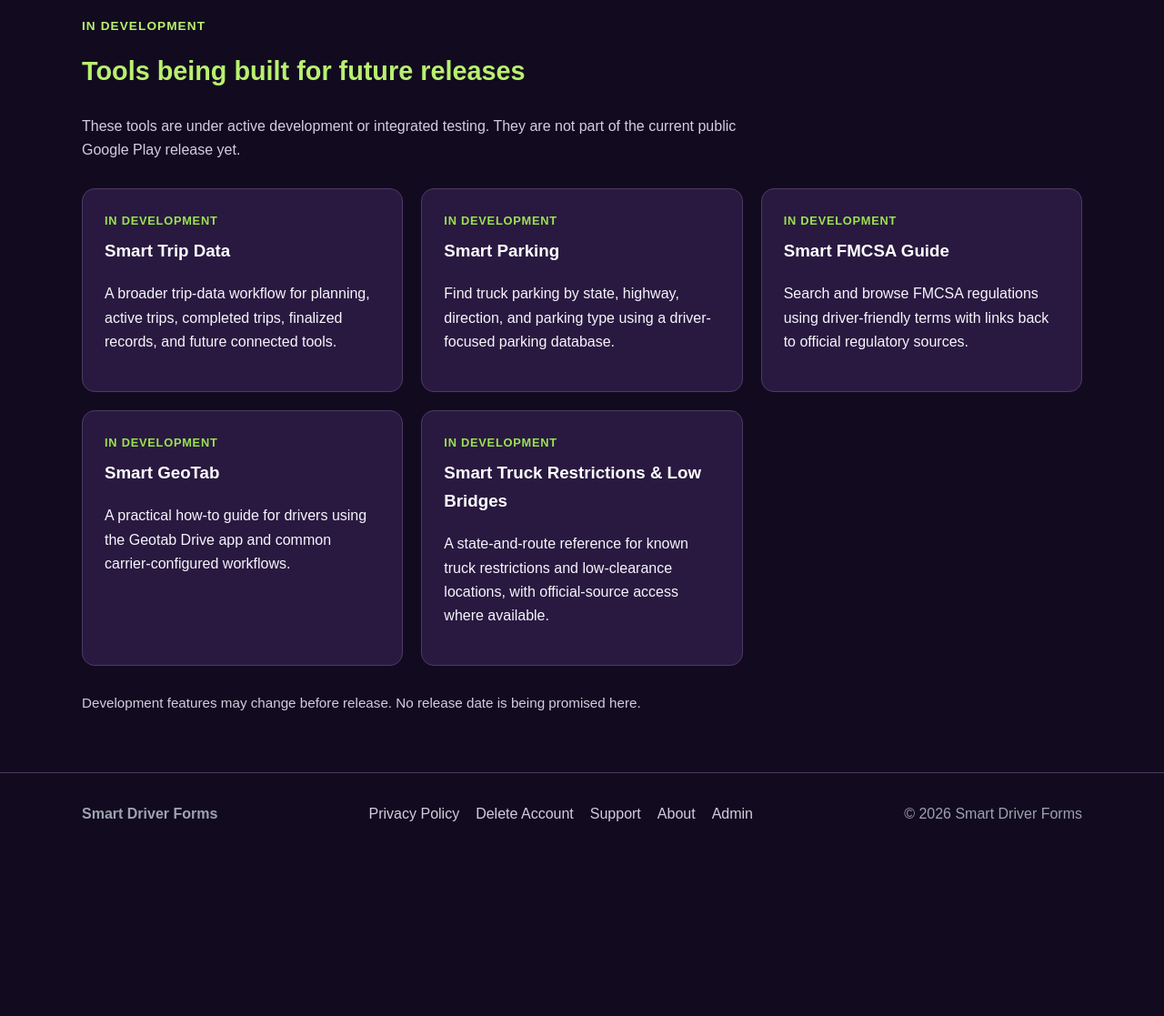
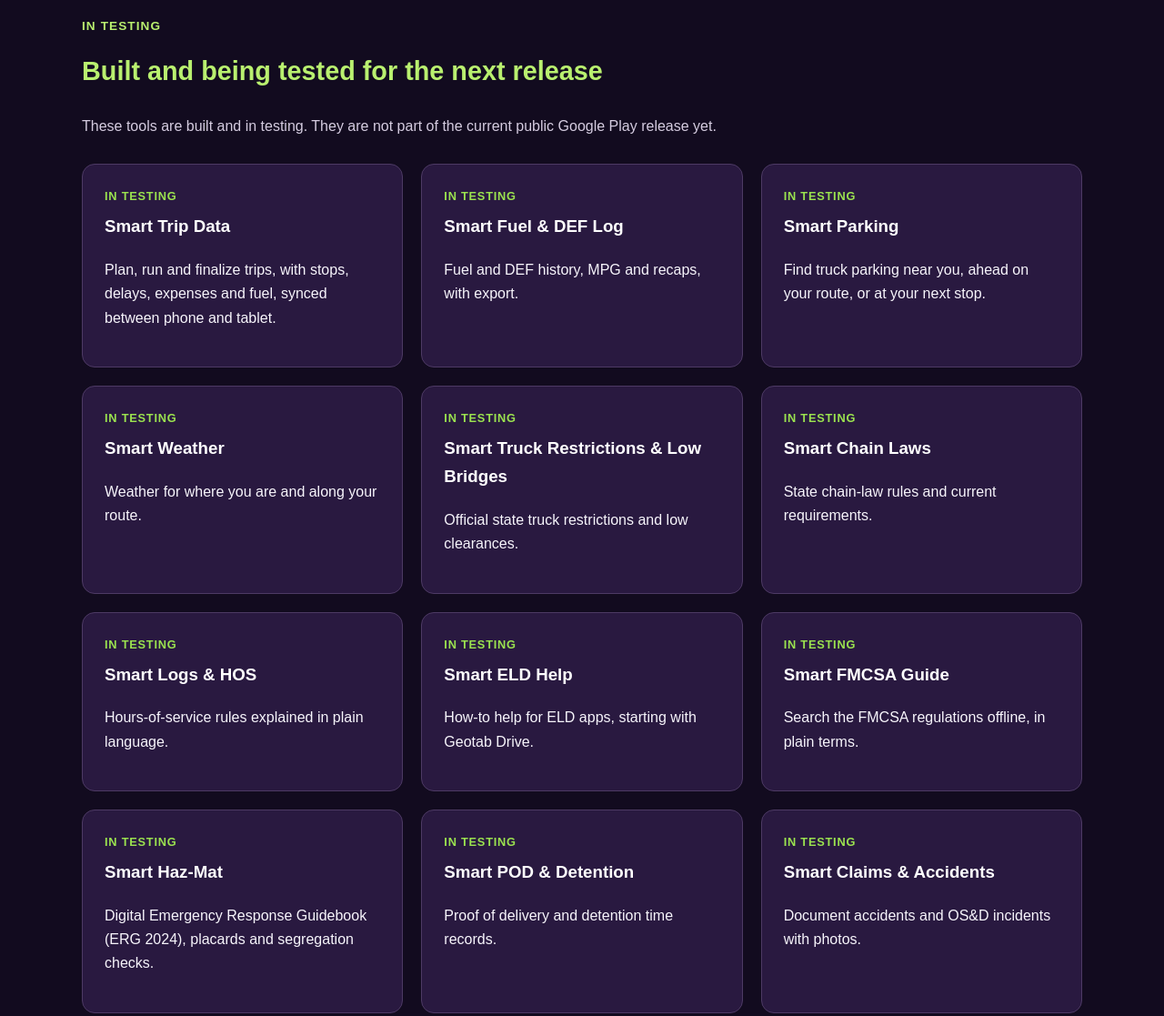
Before and after one commit to SmartDriverForms/website, a plain HTML site: page public/products.html in a window 1280 px wide. Shown: the part 1080-2197 px from the top of the page at 91% size. Before the commit the page ends 2020 px from the top, so only its background shows below. Drawn offline with Linux system fonts and the light colour scheme.

Commit message:
Refresh the Products list: Available now, In testing, Planned
Website audit fix C (owner-approved 2026-11-20).

Co-Authored-By: Claude Opus 5.5 <noreply@anthropic.com>
Claude-Session: https://claude.ai/code/session_01T6qEymqNQrcoFFteC1gw5V

```diff
--- a/public/products.html
+++ b/public/products.html
@@ -102,60 +102,120 @@
 
     <section class="section">
         <div class="container">
-            <p class="eyebrow">In development</p>
-            <h2>Tools being built for future releases</h2>
+            <p class="eyebrow">In testing</p>
+            <h2>Built and being tested for the next release</h2>
             <p class="section-copy">
-                These tools are under active development or integrated testing.
+                These tools are built and in testing.
                 They are not part of the current public Google Play release yet.
             </p>
-
             <div class="card-grid development-grid">
                 <article class="card development-card">
-                    <p class="status status-development">In Development</p>
+                    <p class="status status-development">In Testing</p>
                     <h3>Smart Trip Data</h3>
-                    <p>
-                        A broader trip-data workflow for planning, active trips,
-                        completed trips, finalized records, and future connected tools.
-                    </p>
+                    <p>Plan, run and finalize trips, with stops, delays, expenses and fuel, synced between phone and tablet.</p>
                 </article>
-
                 <article class="card development-card">
-                    <p class="status status-development">In Development</p>
+                    <p class="status status-development">In Testing</p>
+                    <h3>Smart Fuel &amp; DEF Log</h3>
+                    <p>Fuel and DEF history, MPG and recaps, with export.</p>
+                </article>
+                <article class="card development-card">
+                    <p class="status status-development">In Testing</p>
                     <h3>Smart Parking</h3>
-                    <p>
-                        Find truck parking by state, highway, direction, and parking type
-                        using a driver-focused parking database.
-                    </p>
+                    <p>Find truck parking near you, ahead on your route, or at your next stop.</p>
                 </article>
-
                 <article class="card development-card">
-                    <p class="status status-development">In Development</p>
+                    <p class="status status-development">In Testing</p>
+                    <h3>Smart Weather</h3>
+                    <p>Weather for where you are and along your route.</p>
+                </article>
+                <article class="card development-card">
+                    <p class="status status-development">In Testing</p>
+                    <h3>Smart Truck Restrictions &amp; Low Bridges</h3>
+                    <p>Official state truck restrictions and low clearances.</p>
+                </article>
+                <article class="card development-card">
+                    <p class="status status-development">In Testing</p>
+                    <h3>Smart Chain Laws</h3>
+                    <p>State chain-law rules and current requirements.</p>
+                </article>
+                <article class="card development-card">
+                    <p class="status status-development">In Testing</p>
+                    <h3>Smart Logs &amp; HOS</h3>
+                    <p>Hours-of-service rules explained in plain language.</p>
+                </article>
+                <article class="card development-card">
+                    <p class="status status-development">In Testing</p>
+                    <h3>Smart ELD Help</h3>
+                    <p>How-to help for ELD apps, starting with Geotab Drive.</p>
+                </article>
+                <article class="card development-card">
+                    <p class="status status-development">In Testing</p>
                     <h3>Smart FMCSA Guide</h3>
-                    <p>
-                        Search and browse FMCSA regulations using driver-friendly terms
-                        with links back to official regulatory sources.
-                    </p>
+                    <p>Search the FMCSA regulations offline, in plain terms.</p>
                 </article>
-
                 <article class="card development-card">
-                    <p class="status status-development">In Development</p>
-                    <h3>Smart GeoTab</h3>
-                    <p>
-                        A practical how-to guide for drivers using the Geotab Drive app
-                        and common carrier-configured workflows.
-                    </p>
+                    <p class="status status-development">In Testing</p>
+                    <h3>Smart Haz-Mat</h3>
+                    <p>Digital Emergency Response Guidebook (ERG 2024), placards and segregation checks.</p>
                 </article>
-
                 <article class="card development-card">
-                    <p class="status status-development">In Development</p>
-                    <h3>Smart Truck Restrictions &amp; Low Bridges</h3>
-                    <p>
-                        A state-and-route reference for known truck restrictions and
-                        low-clearance locations, with official-source access where available.
-                    </p>
+                    <p class="status status-development">In Testing</p>
+                    <h3>Smart POD &amp; Detention</h3>
+                    <p>Proof of delivery and detention time records.</p>
+                </article>
+                <article class="card development-card">
+                    <p class="status status-development">In Testing</p>
+                    <h3>Smart Claims &amp; Accidents</h3>
+                    <p>Document accidents and OS&amp;D incidents with photos.</p>
+                </article>
+                <article class="card development-card">
+                    <p class="status status-development">In Testing</p>
+                    <h3>Smart Permit Book</h3>
+                    <p>Keep truck and personal permits in one place.</p>
                 </article>
             </div>
-
+        </div>
+    </section>
+    <section class="section">
+        <div class="container">
+            <p class="eyebrow">Planned</p>
+            <h2>Tools planned for future releases</h2>
+            <p class="section-copy">
+                These tools are planned or being designed. They are not built yet.
+            </p>
+            <div class="card-grid development-grid">
+                <article class="card development-card">
+                    <p class="status status-development">Planned</p>
+                    <h3>Smart Truck Care</h3>
+                    <p>Breakdowns, repairs, and A, B and C services for your truck and trailer.</p>
+                </article>
+                <article class="card development-card">
+                    <p class="status status-development">Planned</p>
+                    <h3>Smart Income &amp; Expense</h3>
+                    <p>Driver income and expenses paid out.</p>
+                </article>
+                <article class="card development-card">
+                    <p class="status status-development">Planned</p>
+                    <h3>Smart Driver Tax Organizer</h3>
+                    <p>Organize driver records for tax time.</p>
+                </article>
+                <article class="card development-card">
+                    <p class="status status-development">Planned</p>
+                    <h3>Smart Load Closeout</h3>
+                    <p>Close out each load with everything in one place.</p>
+                </article>
+                <article class="card development-card">
+                    <p class="status status-development">Planned</p>
+                    <h3>Smart Load Document Vault</h3>
+                    <p>Keep load paperwork organized and easy to find.</p>
+                </article>
+                <article class="card development-card">
+                    <p class="status status-development">Planned</p>
+                    <h3>Smart Settlement Audit</h3>
+                    <p>Check settlements against your own trip records.</p>
+                </article>
+            </div>
             <p class="development-disclaimer">
                 Development features may change before release. No release date is being promised here.
             </p>
```
Also changed, not shown: 2 other files.
